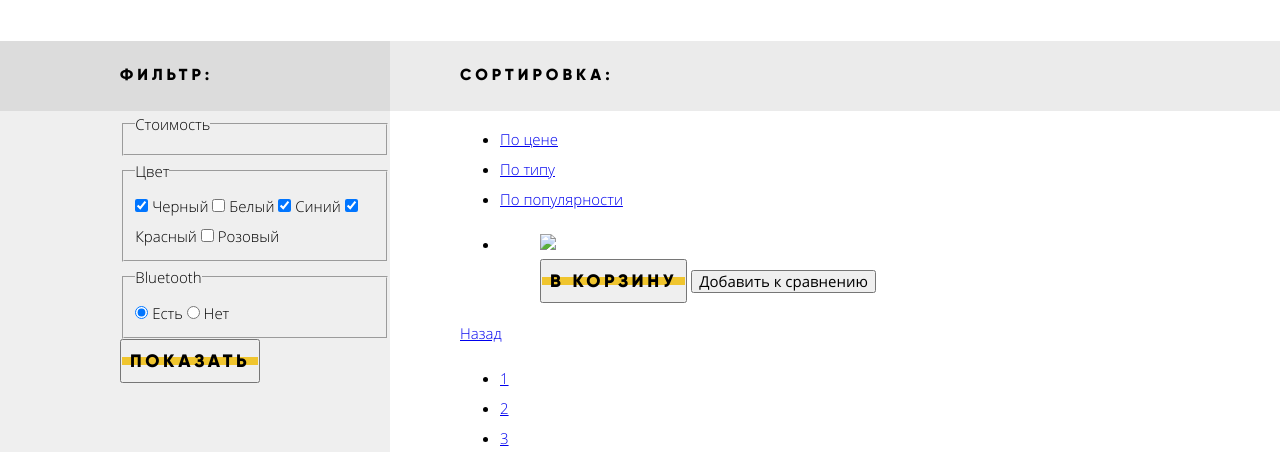
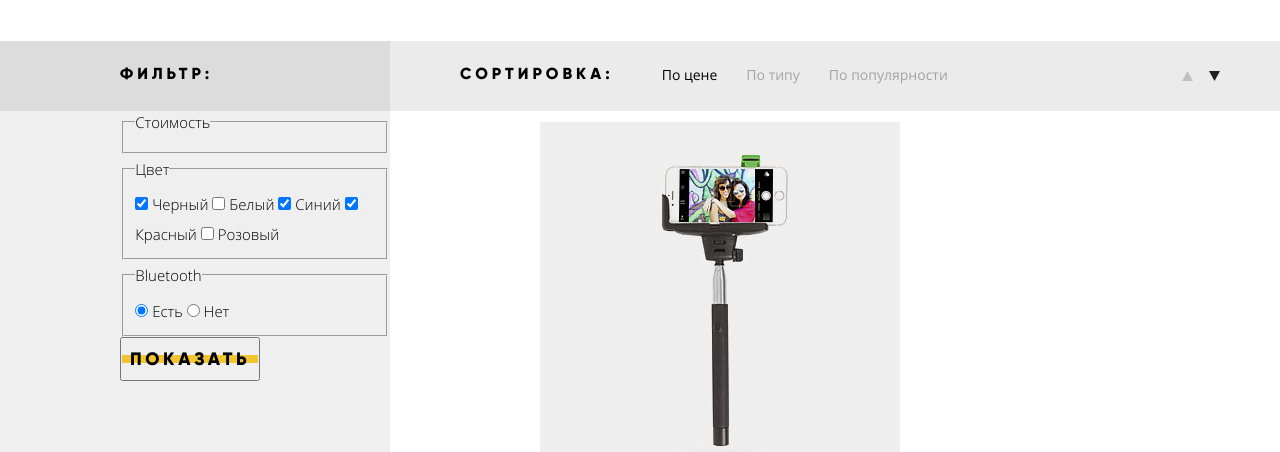
Before and after one commit to garold664/Device_htmlacademy-2019-, a website: page source/catalog.html in a window 1280 px wide. Shown: the part 365-817 px from the top of the page. Drawn offline with nearby package versions, Linux system fonts and the light colour scheme; files that its build step writes are made by us from their sources.

Commit message:
finished .catalog__sort element stylization

```diff
--- a/source/catalog.html
+++ b/source/catalog.html
@@ -201,10 +201,10 @@
             </ul>
 
             <div class="catalog__sort-dir">
-              <a class="catalog__sort-arrow" href="#" class="catalog__sort-arrow">
+              <a class="catalog__sort-arrow catalog__sort-arrow--up" href="#">
                 <span class="visuallyhidden">По возростанию</span>
               </a>
-              <a class="catalog__sort-arrow" href="#" class="catalog__sort-arrow catalog__sort-arrow--down">
+              <a class="catalog__sort-arrow catalog__sort-arrow--active catalog__sort-arrow--down" href="#">
                 <span class="visuallyhidden">По убыванию</span>
               </a>
             </div>
@@ -215,7 +215,7 @@
             <li class="catalog__item">
               <figure class="catalog__fig">
                 <div class="catalog__fig-wrap">
-                  <img src="img/product-1.jpg" class="catalog__fig-img">
+                  <img class="catalog__fig-img" src="img/selfie-stick-1.jpg">
                   <div class="catalog__fig-hover">
                     <button class="catalog__fig-buybtn btn">В корзину</button>
                     <button class="catalog__fig-btn">Добавить к сравнению</button>
--- a/source/sass/blocks/catalog.scss
+++ b/source/sass/blocks/catalog.scss
@@ -37,8 +37,7 @@
 
   &__subtitle {
     @include reset;
-    padding-top: 22px;
-    padding-bottom: 22px;
+    padding: 21px 0;
     font-family: $gilroy;
     font-weight: 800;
     font-size: 16px;
@@ -66,24 +65,89 @@
     background-color: #ebebeb;
   }
 
+  &__sort {
+    display: flex;
+    align-items: center;
+  }
 
-  // &__subtitle::before,
-  // &__subtitle::after   {
-  //   content: "";
-  //   display: block;
-  //   position: absolute;
-  //   z-index: -2;
-  //   top: 0;
-  //   bottom: 0;
-  //   left: 0;
-  //   right: calc(50% + 250px);
-  //   background-color: #efefef;
-  // }
+  &__sort-list {
+    display: flex;
+    flex-wrap: wrap;
+    @include ul-reset;
+    padding-left: 48px;
+  }
 
-  // &__subtitle::after {
-  //   z-index: -1;
-  //   bottom: auto;
-  //   height: 70px;
-  //   background-color: #dcdcdc;
-  // }
+  &__sort-item {
+    padding-right: 29px;
+  }
+
+  &__sort-link {
+    @include link-reset;
+    font-weight: 400;
+    font-size: 14px;
+    line-height: 18px;
+    opacity: 0.3;
+  }
+
+  &__sort-link:hover {
+    opacity: 0.6;
+  }
+
+  &__sort-link--active:hover {
+    opacity: 1;
+  }
+
+  &__sort-link--active,
+  &__sort-link:active {
+    opacity: 1;
+  }
+
+
+
+  &__sort-dir {
+    margin-left: auto;
+  }
+
+  &__sort-arrow {
+    @include link-reset;
+    display: inline-block;
+    margin-right: 12px;
+    opacity: 0.2;
+  }
+
+  &__sort-arrow:last-child {
+    margin-right: 0;
+  }
+
+  &__sort-arrow::before {
+    content: "";
+    display: inline-block;
+    vertical-align: middle;
+    width: 11px;
+    height: 10px;
+    background-repeat: no-repeat;
+    background-image: url("../img/icon-arrow-up.svg");
+  }
+
+  &__sort-arrow--down::before {
+    background-image: url("../img/icon-arrow-down.svg");
+  }
+
+
+  &__sort-arrow:hover {
+    opacity: 0.4;
+  }
+
+  &__sort-arrow--active:hover {
+    opacity: 1;
+  }
+
+  &__sort-arrow--active,
+  &__sort-arrow:active {
+    opacity: 1;
+  }
+
+
+
+
 }
```
Also changed, not shown: source/img/icon-arrow-down.svg (added), source/img/icon-arrow-up.svg (added), source/img/selfie-stick-1.jpg (added), source/img/selfie-stick-2.jpg (added), source/img/selfie-stick-3.jpg (added), source/img/selfie-stick-4.jpg (added).
